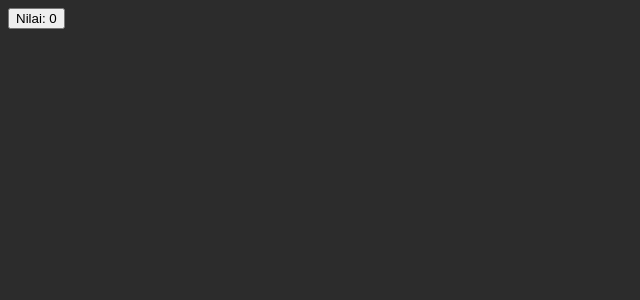
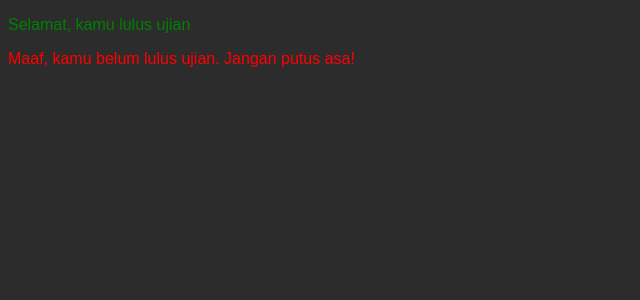
Before and after one commit to keanutaufan/mage-x-react, a React (Vite) app: page / in a window 1280 px wide. Shown: the top 300 px of the page, without its empty margins (0-640 px from the left). Built offline with nearby package versions, Linux system fonts and the light colour scheme.

Commit message:
Ternary operator demonstration

```diff
--- a/src/App.jsx
+++ b/src/App.jsx
@@ -1,11 +1,13 @@
 import './App.css'
 import Counter from './components/Counter'
 import Slides from './components/Slides'
+import Ternary from './components/Ternary'
 
 function App() {
   return (
     <div>
-      <Counter />
+      <Ternary status="lulus" />
+      <Ternary status="gagal" />
     </div>
   )
 }
--- /dev/null
+++ b/src/components/Ternary.jsx
@@ -0,0 +1,10 @@
+export default function Ternary({ status }) {
+  return (
+    <div>
+      { (status === "lulus") ?
+      <p style={{ color: "green" }}>Selamat, kamu lulus ujian</p> :
+      <p style={{ color: "red" }}>Maaf, kamu belum lulus ujian. Jangan putus asa!</p>
+      }
+    </div>
+  );
+}
```
